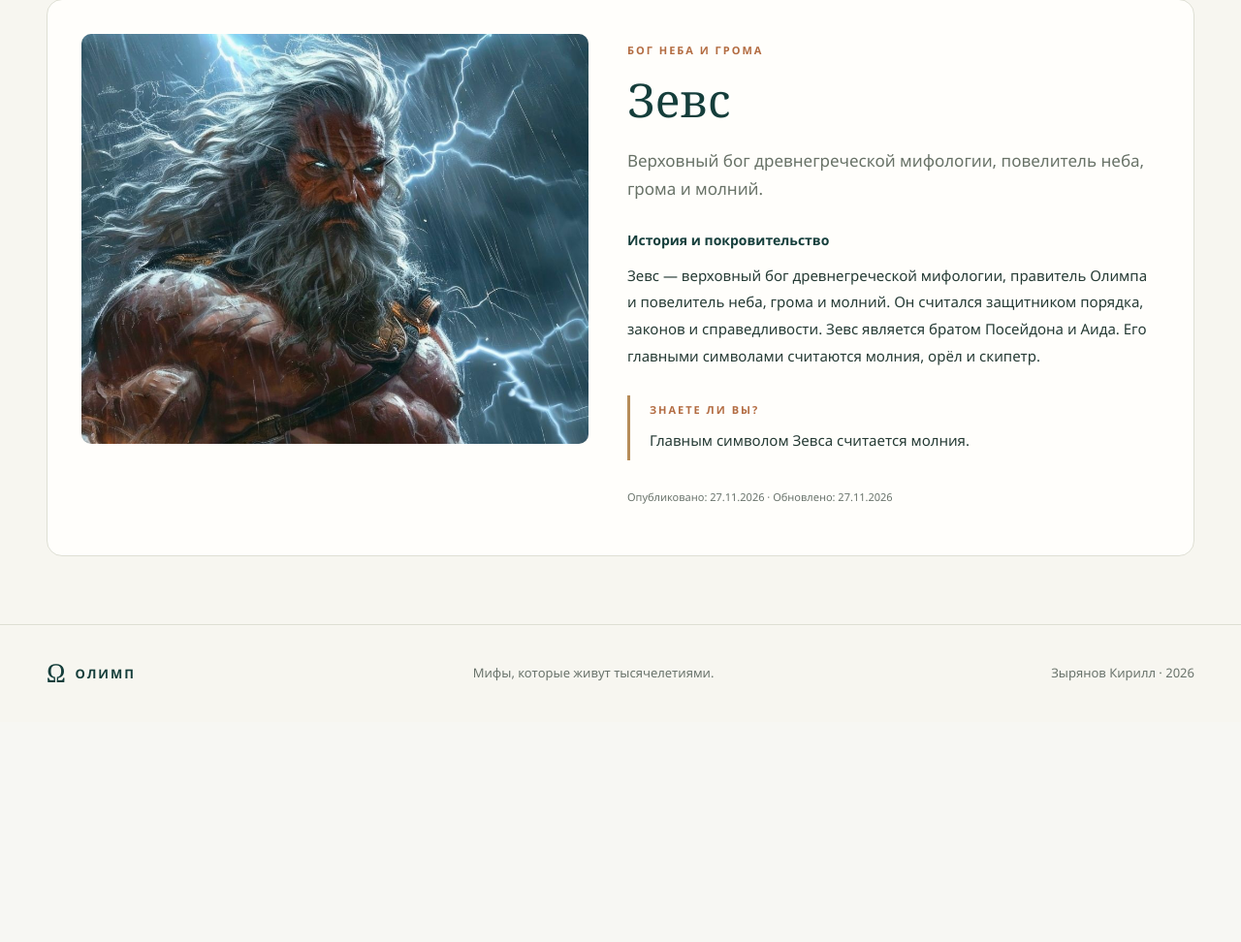
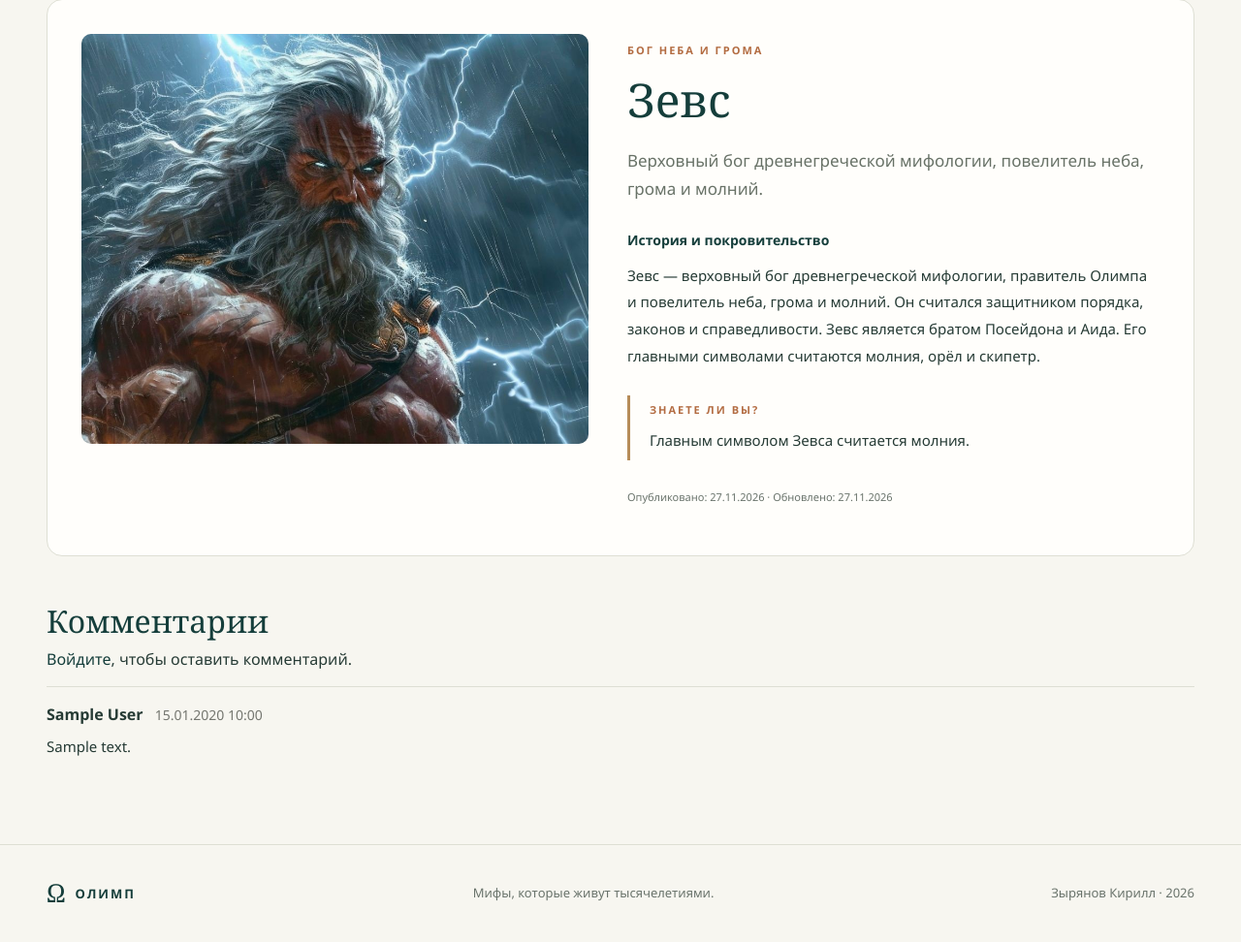
Before and after one commit to Antichrist-git/gods-of-olympus, a Laravel app: page /gods/1 in a window 1280 px wide. Shown: the part 226-1198 px from the top of the page at 97% size. Before the commit the page ends 930 px from the top, so only its background shows below. Run offline with Laravel 12, Linux system fonts and the light colour scheme; data comes from the database, SQL or seed files in the repository; tables that the repository leaves empty hold one stand-in row (values such as "Sample post"); parts of the project's set-up code (start-up, migrations or seed data) failed here and were passed over.

Commit message:
WT5: добавить комментарии к карточкам богов

```diff
--- a/app/Http/Controllers/GodController.php
+++ b/app/Http/Controllers/GodController.php
@@ -73,7 +73,8 @@ class GodController extends Controller
         if ($request->ajax()) {
             return view('gods.partials.details', compact('god'));
         }
-        return view('gods.show', compact('god'));
+        $comments = $god->comments()->with('user')->latest('id')->simplePaginate(20)->fragment('comments');
+        return view('gods.show', compact('god', 'comments'));
     }
 
     public function edit(God $god)
--- /dev/null
+++ b/app/Models/Comment.php
@@ -0,0 +1,19 @@
+<?php
+
+namespace App\Models;
+
+use Illuminate\Database\Eloquent\Model;
+use Illuminate\Database\Eloquent\Relations\BelongsTo;
+
+class Comment extends Model
+{
+    public function god(): BelongsTo
+    {
+        return $this->belongsTo(God::class);
+    }
+
+    public function user(): BelongsTo
+    {
+        return $this->belongsTo(User::class);
+    }
+}
--- a/app/Models/God.php
+++ b/app/Models/God.php
@@ -28,6 +28,11 @@ class God extends Model
         static::forceDeleting($checkArchived);
         static::updating($checkOwner);
         static::deleting($checkOwner);
+    }
+
+    public function comments(): \Illuminate\Database\Eloquent\Relations\HasMany
+    {
+        return $this->hasMany(Comment::class);
     }
 
     public function user(): \Illuminate\Database\Eloquent\Relations\BelongsTo
--- a/app/Models/User.php
+++ b/app/Models/User.php
@@ -9,6 +9,11 @@ use Illuminate\Notifications\Notifiable;
 
 class User extends Authenticatable
 {
+    public function comments(): \Illuminate\Database\Eloquent\Relations\HasMany
+    {
+        return $this->hasMany(Comment::class);
+    }
+
     public function gods(): \Illuminate\Database\Eloquent\Relations\HasMany
     {
         return $this->hasMany(God::class);
--- /dev/null
+++ b/resources/views/gods/partials/comments.blade.php
@@ -0,0 +1,25 @@
+<section id="comments" class="mt-5" aria-labelledby="comments-heading">
+    <h2 id="comments-heading">Комментарии</h2>
+    @auth
+        <form method="POST" action="{{ route('gods.comments.store', $god) }}" class="mb-4">
+            @csrf
+            <label class="form-label" for="comment-body">Ваш комментарий</label>
+            <textarea id="comment-body" name="body" rows="3" required maxlength="2000"
+                      class="form-control @error('body') is-invalid @enderror">{{ old('body') }}</textarea>
+            @error('body') <div class="invalid-feedback">{{ $message }}</div> @enderror
+            <button type="submit" class="btn btn-primary mt-2">Отправить</button>
+        </form>
+    @else
+        <p><a href="{{ route('login') }}">Войдите</a>, чтобы оставить комментарий.</p>
+    @endauth
+    @forelse ($comments as $comment)
+        <article id="comment-{{ $comment->id }}" class="border-top py-3">
+            <strong>{{ $comment->user->name }}</strong>
+            <time class="small text-secondary ms-2" datetime="{{ $comment->created_at->toAtomString() }}">{{ $comment->created_at->format('d.m.Y H:i') }}</time>
+            <p class="preserve-lines mt-2 mb-0">{{ $comment->body }}</p>
+        </article>
+    @empty
+        <p class="text-secondary">Комментариев пока нет.</p>
+    @endforelse
+    {{ $comments->links('pagination::simple-bootstrap-5') }}
+</section>
--- a/resources/views/gods/show.blade.php
+++ b/resources/views/gods/show.blade.php
@@ -12,6 +12,7 @@
             @endcan
         </div>
         <article class="detail-panel">@include('gods.partials.details')</article>
+        @include('gods.partials.comments')
     </main>
     @can('manage-god', $god)
     <div class="modal fade" id="deleteModal" tabindex="-1" aria-labelledby="deleteTitle" aria-hidden="true">
--- a/routes/web.php
+++ b/routes/web.php
@@ -2,6 +2,7 @@
 
 use App\Http\Controllers\ArchivedGodController;
 use App\Http\Controllers\CollectionController;
+use App\Http\Controllers\CommentController;
 use App\Http\Controllers\GodController;
 use Illuminate\Support\Facades\Route;
 
@@ -15,6 +16,7 @@ Route::resource('gods', GodController::class)
     ->middlewareFor(['edit', 'update', 'destroy'], 'can:manage-god,god');
 
 Route::middleware('auth')->group(function () {
+    Route::post('gods/{god}/comments', [CommentController::class, 'store'])->name('gods.comments.store');
     Route::get('users', [CollectionController::class, 'index'])->name('collections.index');
     Route::middleware('can:manage-archive')->prefix('archive')->name('archive.')->group(function () {
         Route::get('/', [ArchivedGodController::class, 'index'])->name('index');
```
Also changed, not shown: app/Http/Controllers/CommentController.php (added, +27 -0 lines), database/migrations/2026_11_26_000001_create_comments_table.php (added).
